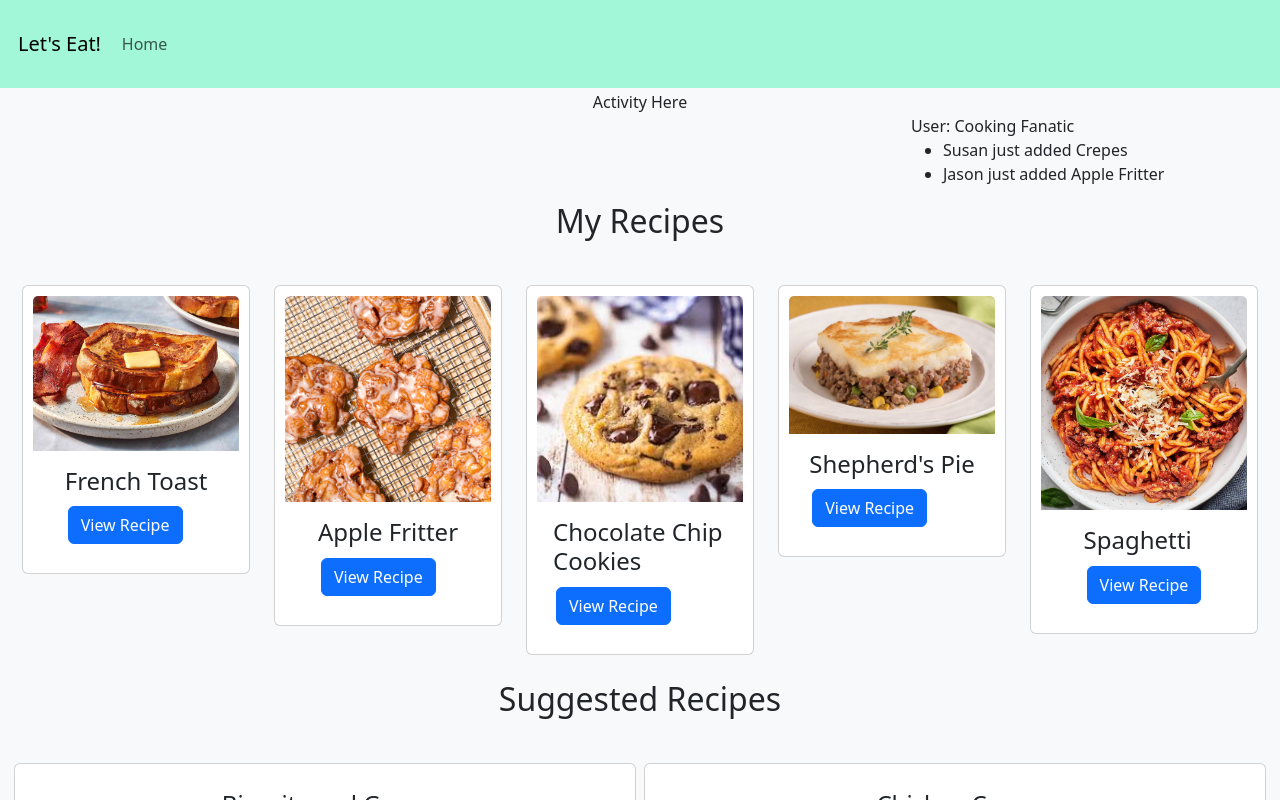
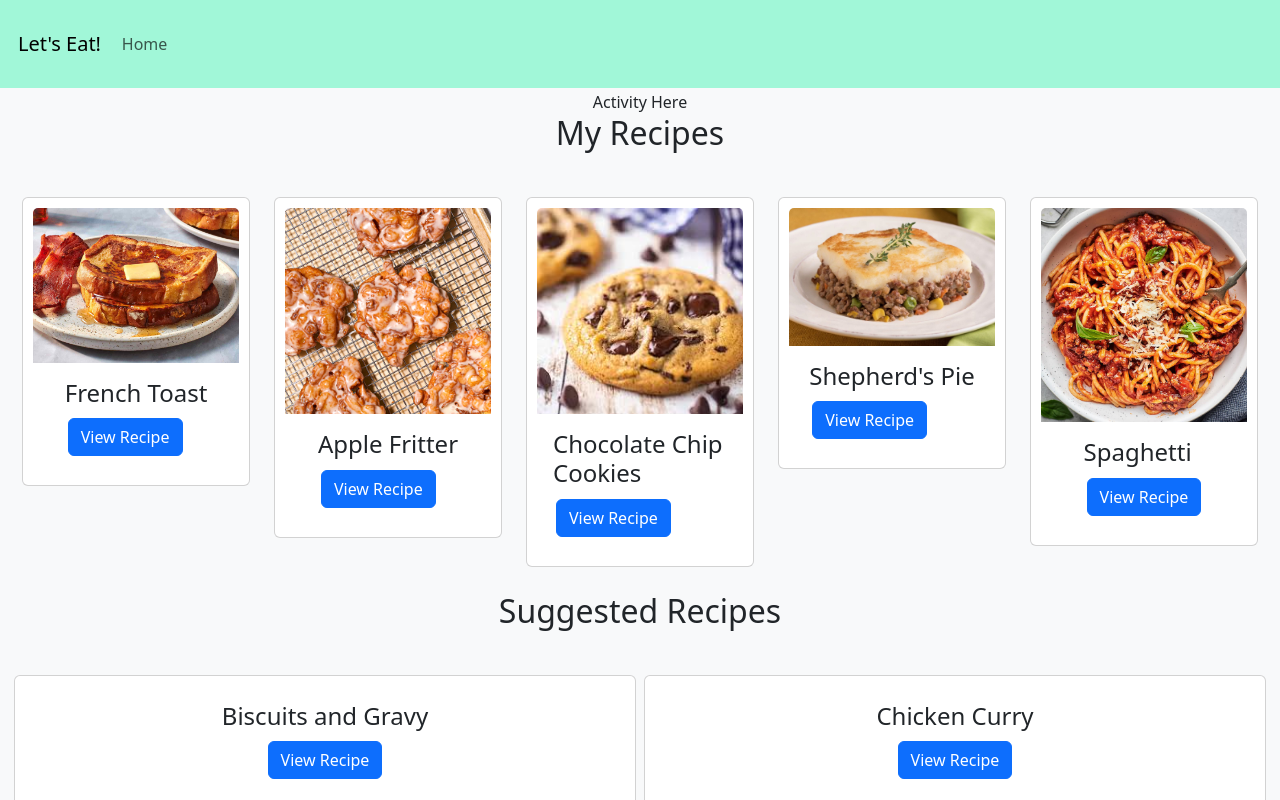
Before and after one commit to robinkyl002/cs260-startup, a React (Vite) app: page /recipes in a window 1280 px wide. Shown: the top 800 px of the page. Built offline with nearby package versions, Linux system fonts and the light colour scheme.

Commit message:
Moved aside element to activity.jsx and passed userName to Activity function

```diff
--- a/src/recipes/recipes.jsx
+++ b/src/recipes/recipes.jsx
@@ -6,7 +6,8 @@ import { Suggested } from "./suggested";
 import { UserRecipes } from "./userRecipes";
 import { Activity } from "./activity";
 
-export function Recipes() {
+export function Recipes(props) {
+  const userName = props.userName;
   const [userRecipes, setUserRecipes] = React.useState([]);
 
   React.useEffect(() => {
@@ -23,14 +24,7 @@ export function Recipes() {
 
   return (
     <main id="all-recipes">
-      <Activity />
-      <aside id="users">
-        <span>User: Cooking Fanatic</span>
-        <ul>
-          <li>Susan just added Crepes</li>
-          <li>Jason just added Apple Fritter</li>
-        </ul>
-      </aside>
+      <Activity userName={userName} />
 
       <h2>My Recipes</h2>
       <UserRecipes />
```
